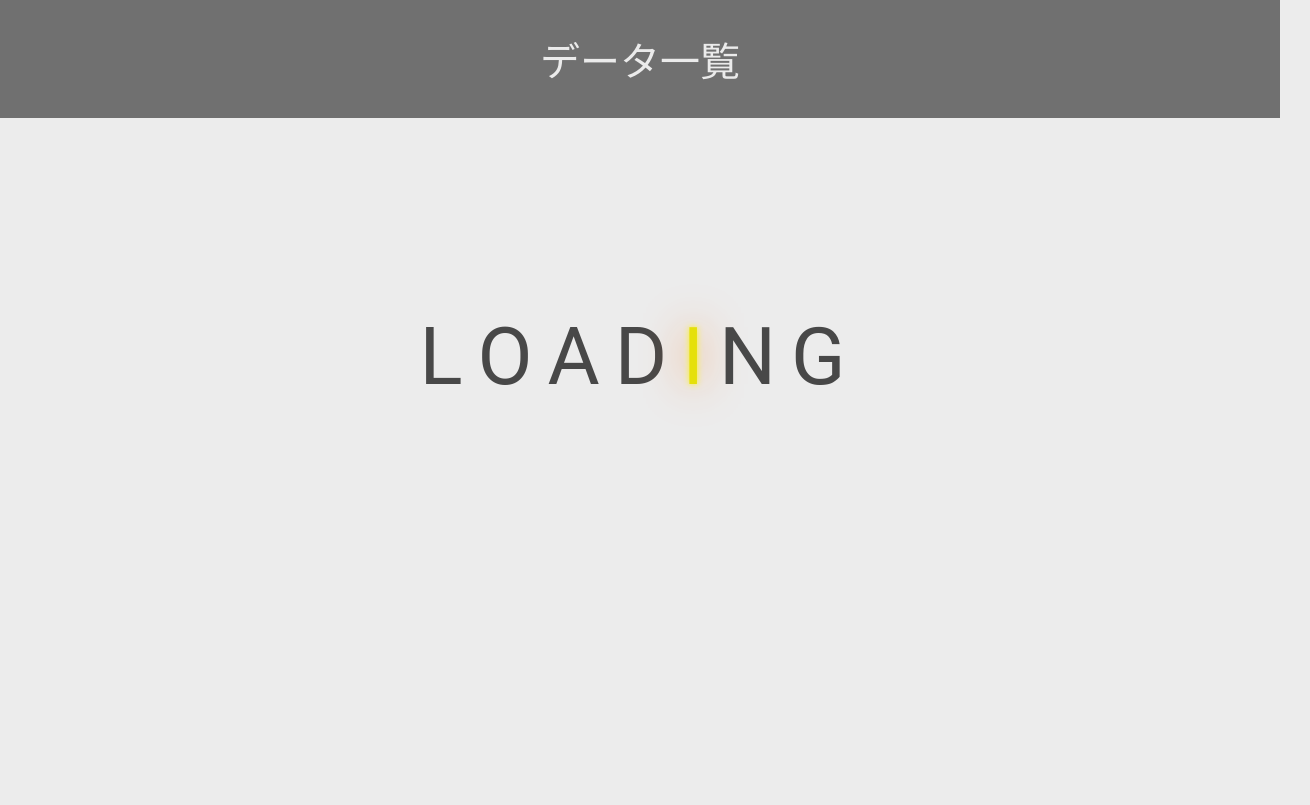
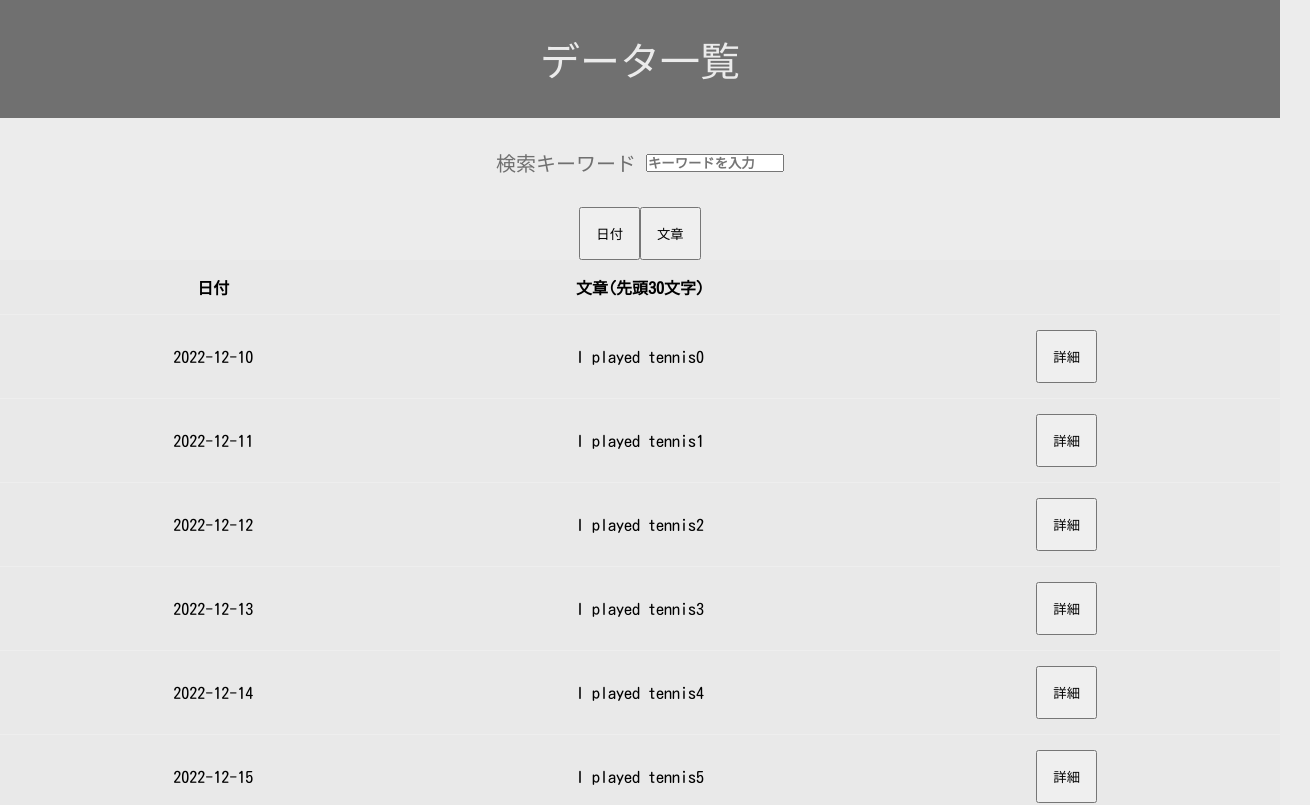
Before and after one commit to sh237/Cloud_Exp, a React (Create React App) app: page / in a window 1280 px wide. Shown: the top 805 px of the page, 1310 px wide, since content can reach past the window. Built offline with nearby package versions, Linux system fonts and the light colour scheme; no server answers.

Commit message:
修正完了

```diff
--- a/src/list.js
+++ b/src/list.js
@@ -27,19 +27,19 @@ const List = () => {
             baseURL
         )
         .then((res) => {
-            console.log(res.data);
             let datas=[]
             res.data.map(_data=>{
                 datas.push(JSON.parse(_data));
             });
             setData(datas);
             setIsLoading(false);
+            console.log(data);
         })
         .catch(error => {
             console.log(error);
             setIsLoading(false);
         })};
-    //loadData();
+
     const handleSort = (key) => {
         if (sort.key === key) {
             setSort({ ...sort, order: -sort.order });
@@ -83,6 +83,7 @@ const List = () => {
 
     React.useEffect(() => {
         console.log('useEffect');
+        loadData();
         if (data){
             console.log('data set');
             setFilteredList(
```
